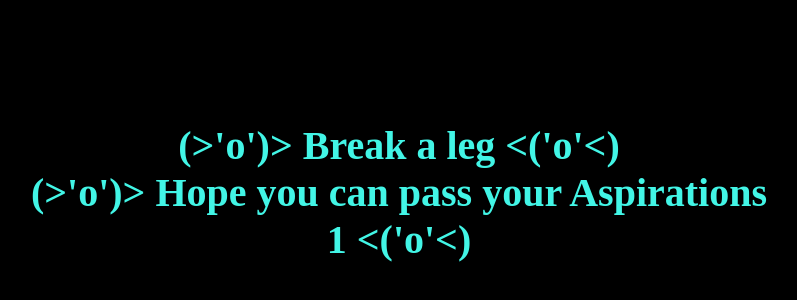
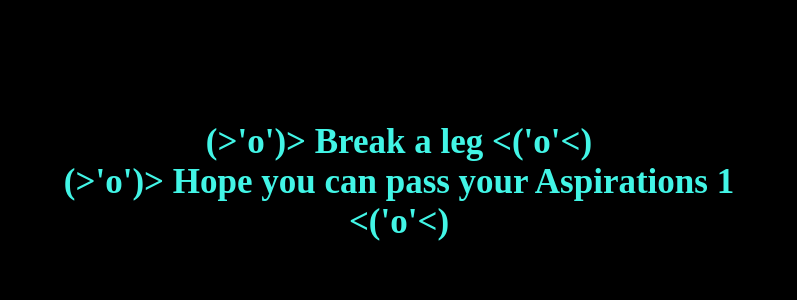
Before and after one commit to player6626/first-one, a plain HTML site: page index.html in a window 1280 px wide. Shown: the part 136-436 px from the top of the page, without its empty margins (241-1038 px from the left). Drawn offline with Linux system fonts and the light colour scheme.

Commit message:
Update index.html

```diff
--- a/index.html
+++ b/index.html
@@ -8,14 +8,13 @@
         padding: 250px;
       }
       h1 {
-        font-size: 40px;
+        font-size: 35px;
         color: black;
         color: #42f5e6;
       }
     </style>
   </head>
   <body>
-    <h1>     (>'o')> Break a leg <('o'<) <br>
-   (>'o')> Hope you can pass your Aspirations 1 <('o'<) </br> </h1>
+    <h1>     (>'o')> Break a leg <('o'<) <br> (>'o')> Hope you can pass your Aspirations 1 <('o'<) </br> </h1>
   </body>
   </html>
```
